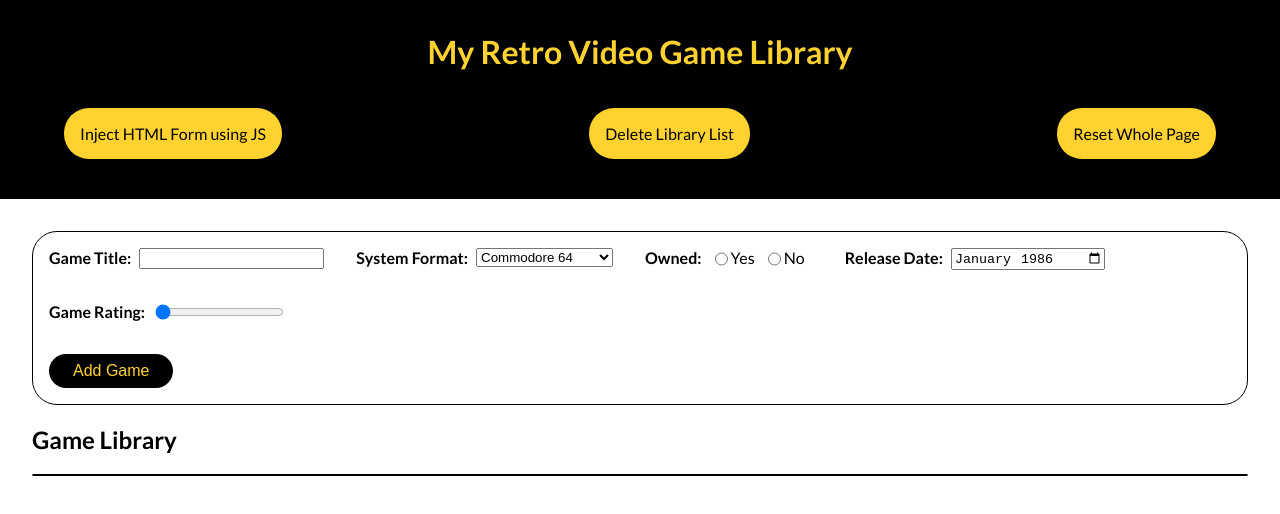
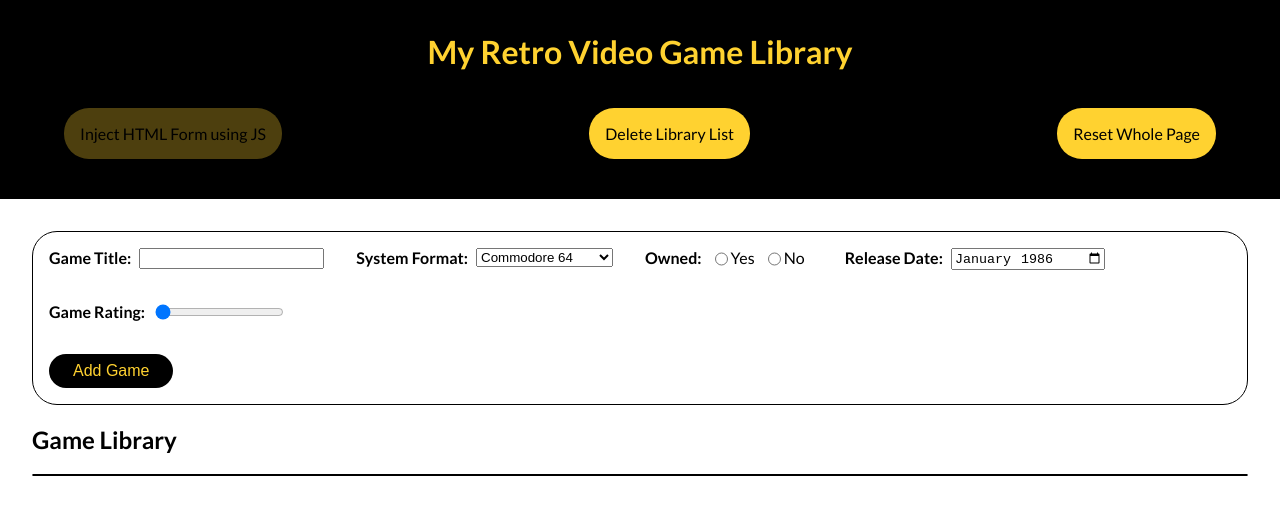
Before and after one commit to SJ47/Retro-Video-Game-Library, a plain HTML site: page index.html in a window 1280 px wide. Both pictures are taken after a click on the item "Inject HTML Form using JS". Drawn offline with Linux system fonts and the light colour scheme.

Commit message:
Inject HTML button working as expected

```diff
--- a/app.js
+++ b/app.js
@@ -1,33 +1,28 @@
 document.addEventListener('DOMContentLoaded', () => {
     console.log('JavaScript loaded');
 
-    // Inject HTML Button Control
-    // const injectHTMLButton = document.querySelector(".injectButton");
-
+    // Start by creating the header and nav HTML
+    createPageLayoutHeader()
+    document.querySelector(".inject-button").addEventListener("click", createPageLayoutMain)
 
     // Create the HTML page layout
-    createPageLayout();
-
-    // Assign the eventlisteners for page elements
-    // Handle add game button clicked
-    const form = document.querySelector("form");
-    form.addEventListener("submit", handleAddGame);
-
+    // createPageLayout();
 
 })
 
 
 // Create the page layout of HTML elements
-createPageLayout = function () {
-    // Create page header section
-    createPageLayoutHeader()
+// createPageLayout = function () {
+//     // Create page header section
+//     createPageLayoutHeader()
+//     document.querySelector(".inject-button").addEventListener("click", createPageLayoutMain)
 
-    // Create page main section
-    createPageLayoutMain()
-}
+// }
 
 // Create page main section
 createPageLayoutMain = function () {
+    document.querySelector(".inject-button").removeEventListener("click", createPageLayoutMain)
+
 
     // Create main section after the header section
     main = document.createElement("main");
@@ -170,6 +165,18 @@ createPageLayoutMain = function () {
     section.appendChild(ulGameList);
     ulGameList.classList.add("game-list")
 
+    // Remove eventlistener from InjectHTML button and disable access
+    const injectHTMLButton = document.querySelector(".inject-button");
+    // injectHTMLButton.removeEventListener("click", createPageLayoutMain)
+    injectHTMLButton.classList.add("disabled");
+
+    // Enable access to delete and reset  buttons and set event listeners
+    const deleteButton = document.querySelector(".delete-button");
+    const resetButton = document.querySelector(".reset-button");
+    deleteButton.classList.remove("disabled");
+    resetButton.classList.remove("disabled");
+
+    document.querySelector("form").addEventListener("submit", handleAddGame);
 }
 
 // Create page header section
@@ -194,14 +201,17 @@ createPageLayoutHeader = function () {
     // Create nav ul li items
     navUlLi = document.createElement("li")
     navUlLi.append("Inject HTML Form using JS")
+    navUlLi.classList.add("inject-button");
     navUl.appendChild(navUlLi)
 
     navUlLi = document.createElement("li")
     navUlLi.append("Delete Library List")
+    navUlLi.classList.add("delete-button", "disabled");
     navUl.appendChild(navUlLi)
 
     navUlLi = document.createElement("li")
     navUlLi.append("Reset Whole Page")
+    navUlLi.classList.add("reset-button", "disabled");
     navUl.appendChild(navUlLi)
 }
 
--- a/style.css
+++ b/style.css
@@ -55,6 +55,12 @@ nav > ul > li:last-child {
     margin-right: 3em;
 }
 
+.inject-button {
+    /* background: orange; */
+}
+
+
+
 section {
     margin: 2em;
 
@@ -110,3 +116,8 @@ label {
     padding: 1em;
     margin: 1em;
 }
+
+.disabled {
+    cursor:not-allowed;
+    opacity: .3;
+}
```
